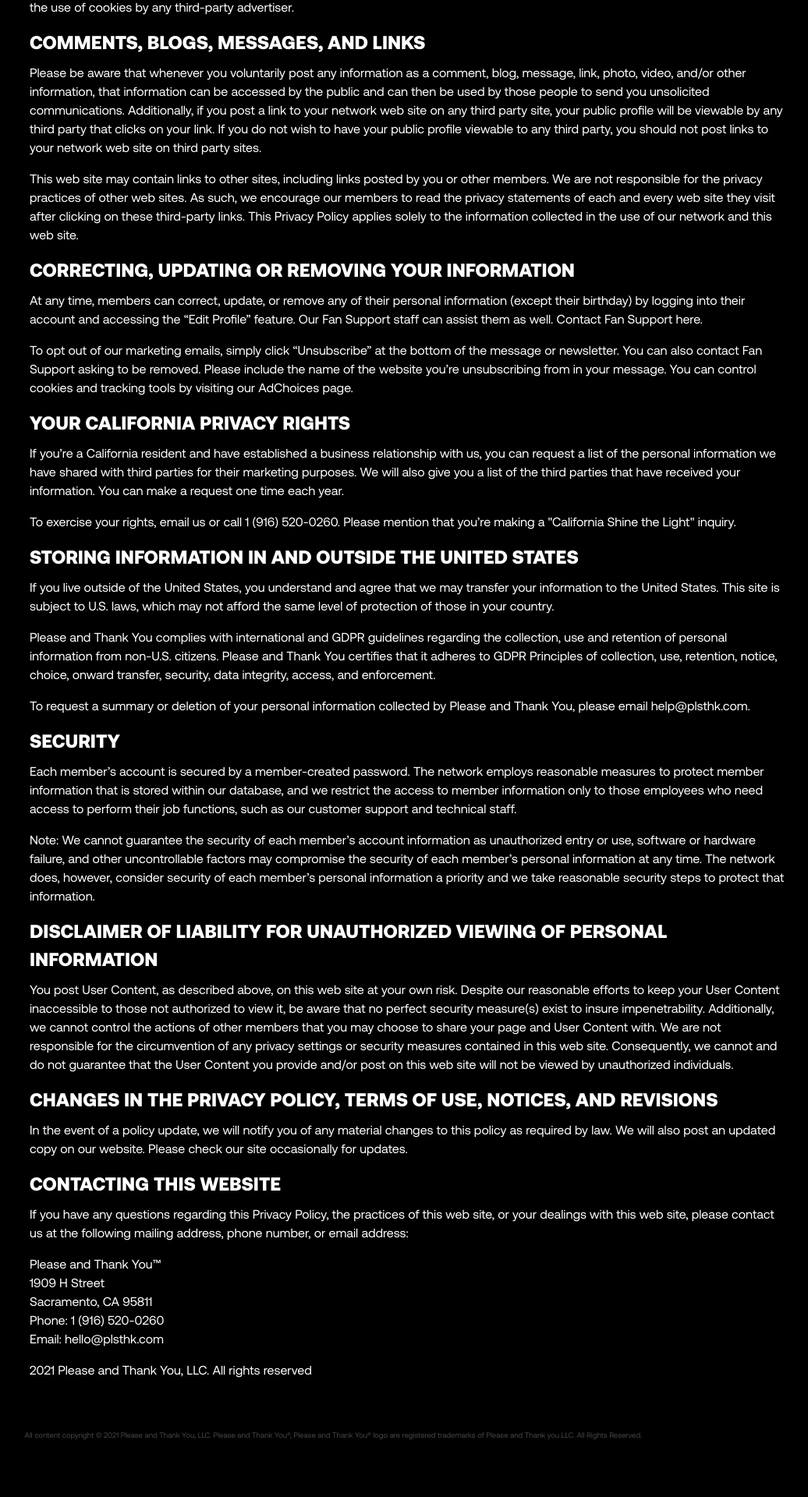
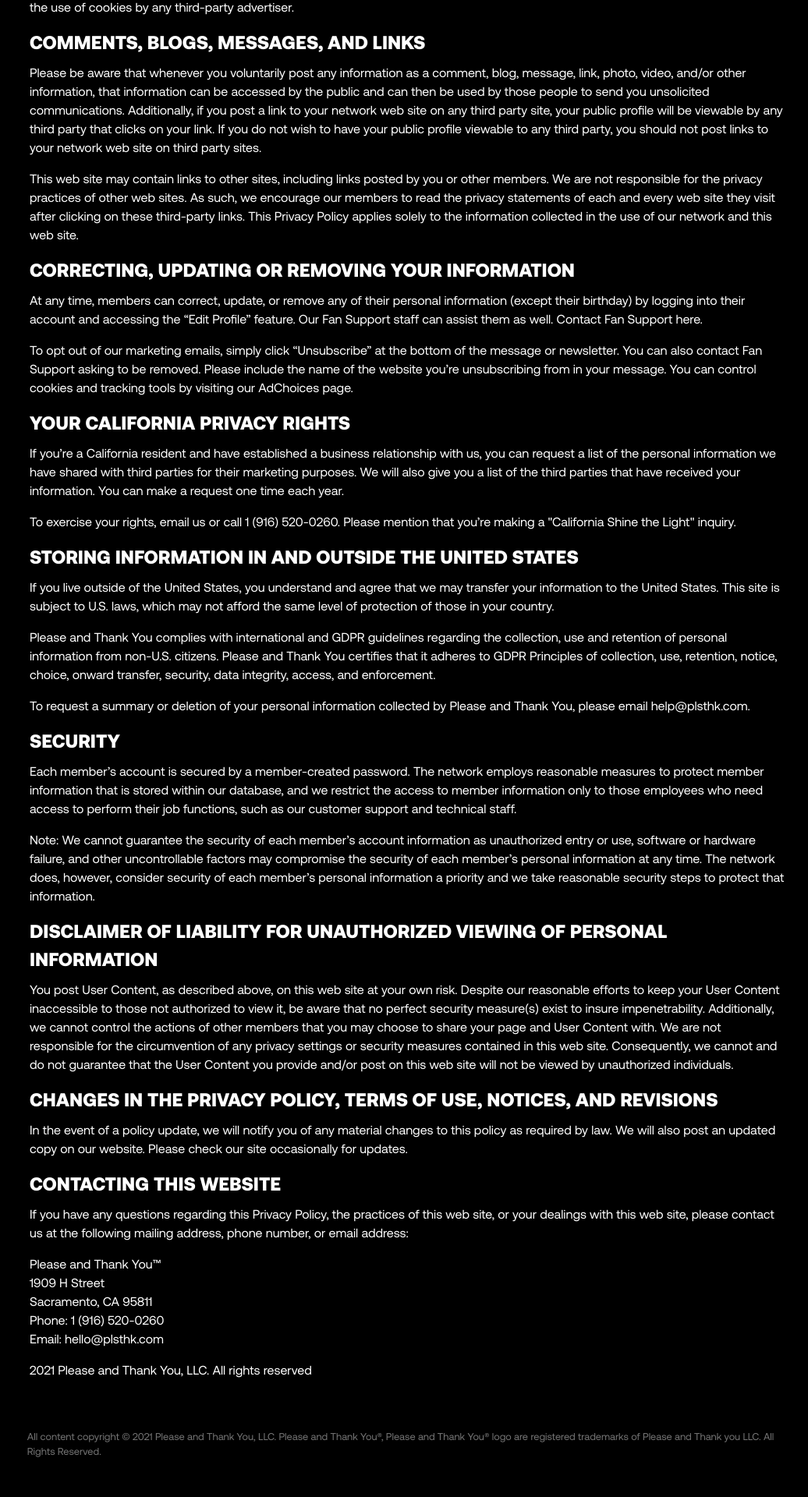
Before and after one commit to please-and-thank-you/please-and-thank-you.github.io, a Jekyll site: the page built from privacy-policy.html, in a window 1280 px wide. Shown: the part 3066-4986 px from the top of the page at 78% size, without its empty margins (118-1154 px from the left). Built offline with Jekyll 4.4.1, drawn with Linux system fonts in a browser that asks for light colours; nearby versions of some CDN libraries; before the commit the page ends 4962 px from its top, so only the background shows below that.

Commit message:
Fixing type error with meta description, making footer copy contrast WCAG compliant, adding webp assets

```diff
--- a/_layouts/default.html
+++ b/_layouts/default.html
@@ -5,7 +5,7 @@
 
     <meta http-equiv="content-type" content="text/html; charset=utf-8">
     <meta name="viewport" content="width=device-width, initial-scale=1, viewport-fit=cover">
-    <meta description="Founded in 2020, Please & Thank You is a consulting agency serving a portfolio of media, technology & live event companies.">
+    <meta name="description" content="Founded in 2020, Please & Thank You is a consulting agency serving a portfolio of media, technology & live event companies.">
 
     <meta property="og:url" content="{{ site.url }}">
     <meta property="og:type" content="website">
--- a/_scss/_footer.scss
+++ b/_scss/_footer.scss
@@ -89,10 +89,10 @@
   }
 }
 .legal {
-  font-size: 0.6em;
+  font-size: 0.8em;
 
   &, a, a:visited {
-    color: var(--brandGray);
+    color: var(--brandGrayLight);
   }
 }
 
--- a/_scss/_vars.scss
+++ b/_scss/_vars.scss
@@ -6,6 +6,7 @@
   --brandYellow: #f8e54c;
   --brandPink: #f7ccff;
   --brandOrange: #ff5924;
+  --brandGrayLight: #757575;
   --brandGray: #464646;
   --brandBlack: #000;
   --brandGradient: linear-gradient(225deg, #ECADB3 0%, #F89F58 17%, #F9E04D 38%, #F9E64D 52%, #F9E94C 66%, #9CD173 84%, #87D2D7 100%);
--- a/index.html
+++ b/index.html
@@ -23,7 +23,9 @@
       </div>
     </div>
     <picture class="hero-background">
+      <source srcset="/assets/images/artistGridLg.webp" media="(min-width: 820px)">
       <source srcset="/assets/images/artistGridLg.jpg" media="(min-width: 820px)">
+      <source srcset="/assets/images/artistGridSm.webp" media="(max-width: 819px)">
       <img src="/assets/images/artistGridSm.jpg" alt="Artist image grid" />
     </picture>
   </div>
```
Also changed, not shown: assets/images/artistGridLg.webp (added), assets/images/artistGridSm.webp (added), 2 other files.
